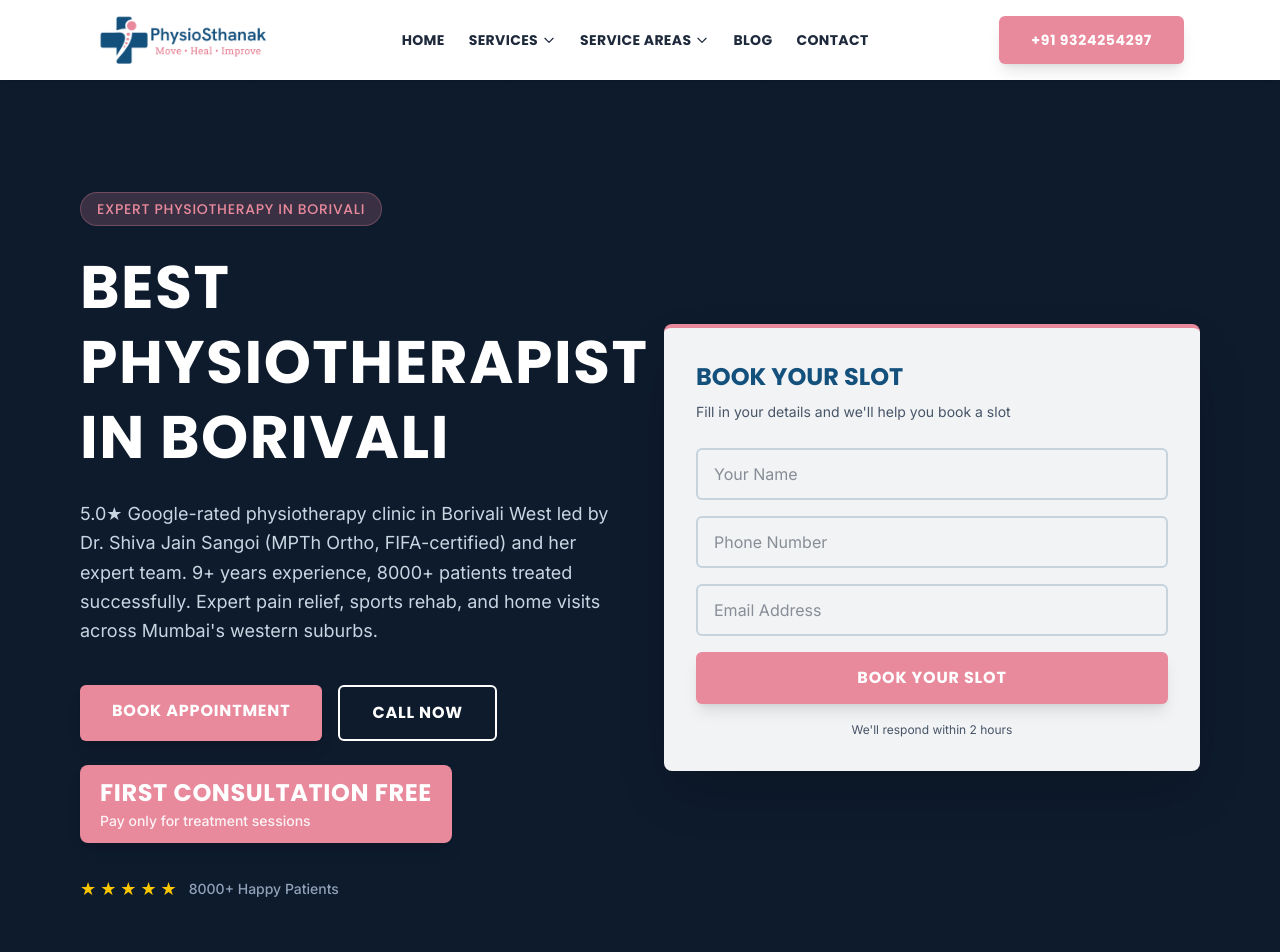
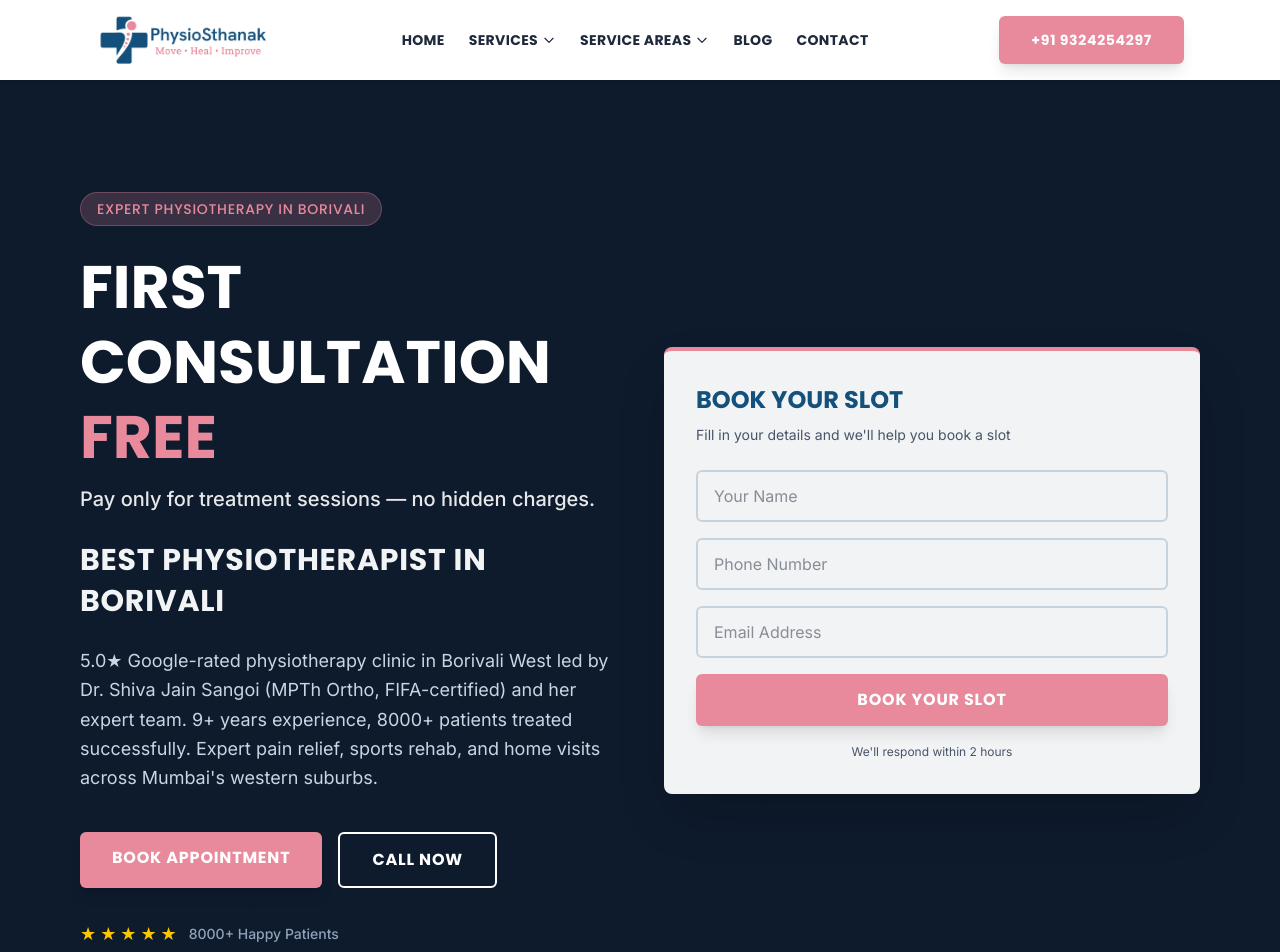
Before and after one commit to KaranSangoi/physiosthanak, a Next.js app: page / in a window 1280 px wide. Shown: the top 952 px of the page. Built offline with nearby package versions, Linux system fonts and the light colour scheme.

Commit message:
hero changes

```diff
--- a/src/components/sections/HeroSection.tsx
+++ b/src/components/sections/HeroSection.tsx
@@ -72,10 +72,22 @@ export default function HeroSection({
               </span>
             )}
 
-            <h1 className="text-3xl sm:text-4xl md:text-5xl lg:text-6xl font-heading font-bold text-white leading-tight uppercase">
+            {/* Visual headline for USERS — the offer. (The SEO H1 sits below, smaller.) */}
+            <div>
+              <p className="text-4xl sm:text-5xl md:text-6xl font-heading font-extrabold text-white leading-tight uppercase">
+                First Consultation{' '}
+                <span className="text-accent-pink">FREE</span>
+              </p>
+              <p className="text-lg sm:text-xl text-white/90 font-medium mt-2">
+                Pay only for treatment sessions — no hidden charges.
+              </p>
+            </div>
+
+            {/* SEO H1 — keeps keyword targeting, visually a supporting line */}
+            <h1 className="text-xl sm:text-2xl md:text-3xl font-heading font-bold text-white/95 leading-snug uppercase">
               {h1}
             </h1>
-            <p className="text-lg text-slate-300 leading-relaxed max-w-xl">
+            <p className="text-base sm:text-lg text-slate-300 leading-relaxed max-w-xl">
               {description}
             </p>
 
@@ -95,16 +107,6 @@ export default function HeroSection({
               >
                 Call Now
               </a>
-            </div>
-
-            {/* Free consultation promise — matches Google Ads messaging */}
-            <div className="inline-block bg-accent-pink rounded-lg px-5 py-3 shadow-lg">
-              <span className="block text-xl sm:text-2xl font-heading font-extrabold text-white uppercase tracking-wide">
-                First Consultation FREE
-              </span>
-              <span className="block text-sm font-medium text-white/90 mt-0.5">
-                Pay only for treatment sessions
-              </span>
             </div>
 
             {/* Social proof */}
```
